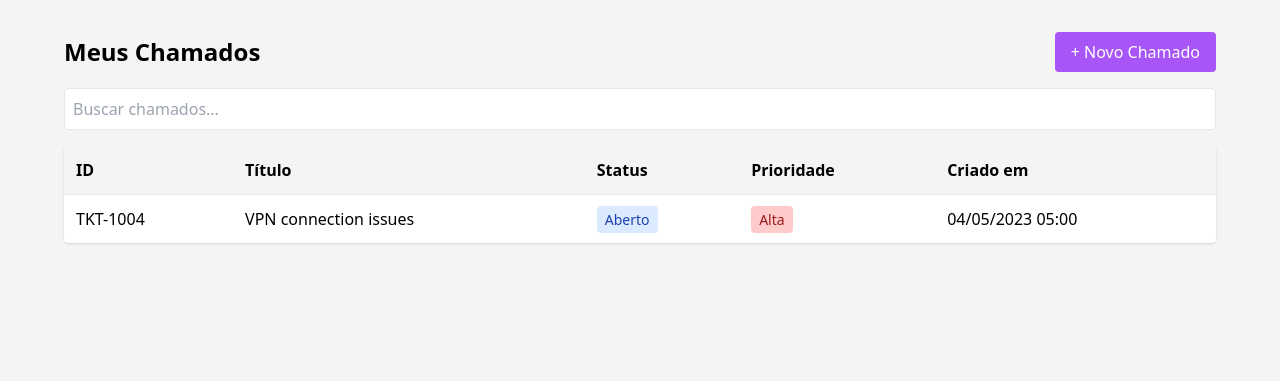
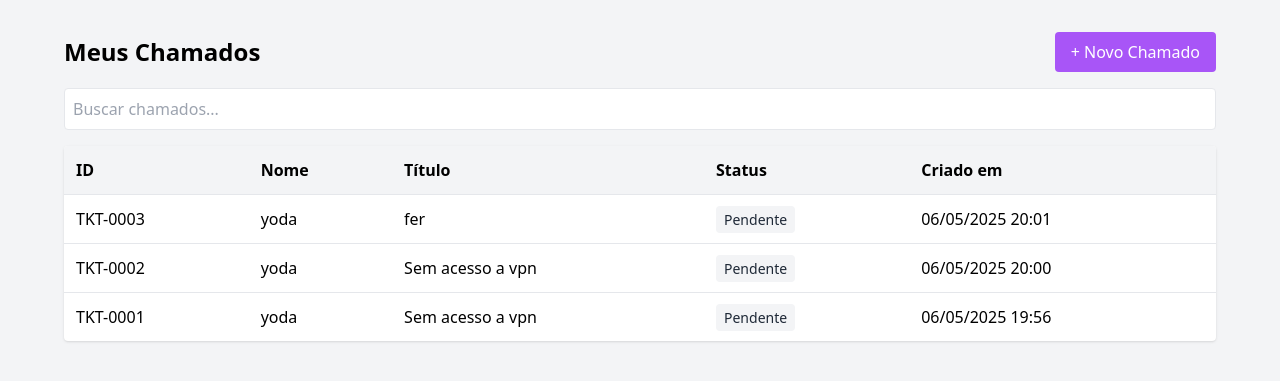
Before and after one commit to FernandoVicent/Django_ITSM, a Django app: page /usuario/dashboard/ in a window 1280 px wide. Shown: the top 381 px of the page. Run offline with Django 5.2, Linux system fonts and the light colour scheme; a user stored in the database is signed in; data comes from the database, SQL or seed files in the repository; both versions use the stored data as it was before the commit; some libraries are stand-ins or nearby versions.

Commit message:
criação de chamados e visualização completa

```diff
--- a/templates/usuario_dashboard.html
+++ b/templates/usuario_dashboard.html
@@ -19,22 +19,39 @@
             <thead class="bg-gray-100 text-left">
                 <tr>
                     <th class="p-3">ID</th>
+                    <th class="p-3">Nome</th>
                     <th class="p-3">Título</th>
                     <th class="p-3">Status</th>
-                    <th class="p-3">Prioridade</th>
                     <th class="p-3">Criado em</th>
                 </tr>
             </thead>
             <tbody>
-                <tr class="border-t">
-                    <td class="p-3">TKT-1004</td>
-                    <td class="p-3">VPN connection issues</td>
-                    <td class="p-3"><span class="bg-blue-100 text-blue-800 px-2 py-1 rounded text-sm">Aberto</span></td>
-                    <td class="p-3"><span class="bg-red-200 text-red-800 px-2 py-1 rounded text-sm">Alta</span></td>
-                    <td class="p-3">04/05/2023 05:00</td>
-                </tr>
-                <!-- Adicione mais linhas conforme necessário -->
-            </tbody>
+  {% for chamado in chamados %}
+    <tr class="border-t">
+        <td class="p-3">TKT-{{ chamado.id|stringformat:"04d" }}</td>
+        <td class="p-3">{{chamado.usuario}}</td>
+        <td class="p-3">{{ chamado.titulo }}</td>
+
+        <td class="p-3">
+            {% if chamado.status == 'Aberto' %}
+                <span class="bg-blue-100 text-blue-800 px-2 py-1 rounded text-sm">Aberto</span>
+            {% elif chamado.status == 'Em andamento' %}
+                <span class="bg-yellow-100 text-yellow-800 px-2 py-1 rounded text-sm">Em andamento</span>
+            {% elif chamado.status == 'Resolvido' %}
+                <span class="bg-green-100 text-green-800 px-2 py-1 rounded text-sm">Resolvido</span>
+            {% else %}
+                <span class="bg-gray-100 text-gray-800 px-2 py-1 rounded text-sm">{{ chamado.status }}</span>
+            {% endif %}
+        </td>
+
+        <td class="p-3">{{ chamado.criado_em |date:"d/m/Y H:i" }}</td>
+    </tr>
+  {% empty %}
+    <tr>
+        <td colspan="5" class="p-3 text-center text-gray-500">Nenhum chamado encontrado.</td>
+    </tr>
+  {% endfor %}
+</tbody>
         </table>
     </div>
 </body>
--- a/tickets/forms.py
+++ b/tickets/forms.py
@@ -4,10 +4,9 @@ from .models import Ticket
 class TicketForm(forms.ModelForm):
     class Meta:
         model = Ticket
-        fields = ['titulo', 'descricao', 'categoria', 'prioridade']
+        fields = ['titulo', 'descricao', 'categoria']
         widgets = {
             'titulo': forms.TextInput(attrs={'class': 'w-full border p-2 rounded mb-4', 'placeholder': 'Digite o título'}),
             'descricao': forms.Textarea(attrs={'class': 'w-full border p-2 rounded mb-4', 'placeholder': 'Descreva o problema em detalhes'}),
             'categoria': forms.Select(attrs={'class': 'w-full border p-2 rounded'}),
-            'prioridade': forms.Select(attrs={'class': 'w-full border p-2 rounded'}),
         }
--- a/tickets/models.py
+++ b/tickets/models.py
@@ -7,17 +7,11 @@ class Ticket(models.Model):
         ('Infraestrutura', 'Infraestrutura'),
         ('Software', 'Software'),
     ]
-    PRIORIDADES = [
-        ('Baixa', 'Baixa'),
-        ('Média', 'Média'),
-        ('Alta', 'Alta'),
-    ]
 
     usuario = models.ForeignKey(User, on_delete=models.CASCADE)
     titulo = models.CharField(max_length=200)
     descricao = models.TextField()
     categoria = models.CharField(max_length=50, choices=CATEGORIAS)
-    prioridade = models.CharField(max_length=20, choices=PRIORIDADES)
     criado_em = models.DateTimeField(auto_now_add=True)
     status = models.CharField(max_length=20, default='Pendente')  # pode ser alterado depois
 
--- a/tickets/views.py
+++ b/tickets/views.py
@@ -20,13 +20,13 @@ def criar_chamado(request):
 
 @login_required
 def dashboard_usuario(request):
-    return render(request, 'usuario_dashboard.html')
-#
+    chamados = Ticket.objects.filter(usuario=request.user).order_by('-criado_em')
+    return render(request, 'usuario_dashboard.html', {'chamados': chamados})
 
 @login_required
 def dashboard_tech(request):
     if not request.user.is_staff:
-        return redirect('user_dashboard')  # Protege contra acesso indevido
+        return redirect('usuario_dashboard')  # Protege contra acesso indevido
 
     tickets = Ticket.objects.all().order_by('-criado_em')  # Ajuste o campo se necessário
 
```
Also changed, not shown: templates/tecnico_painel.html (+3 -10 lines), db.sqlite3, tickets/migrations/0002_remove_ticket_prioridade.py (added).
